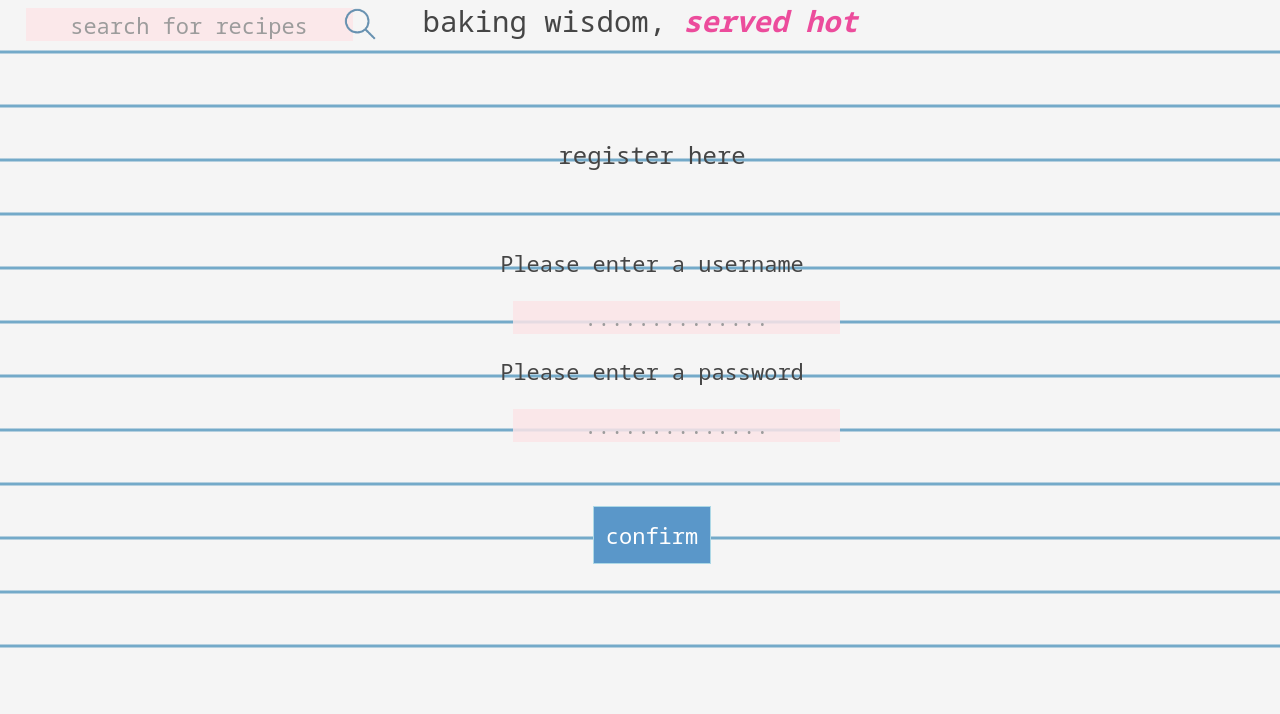
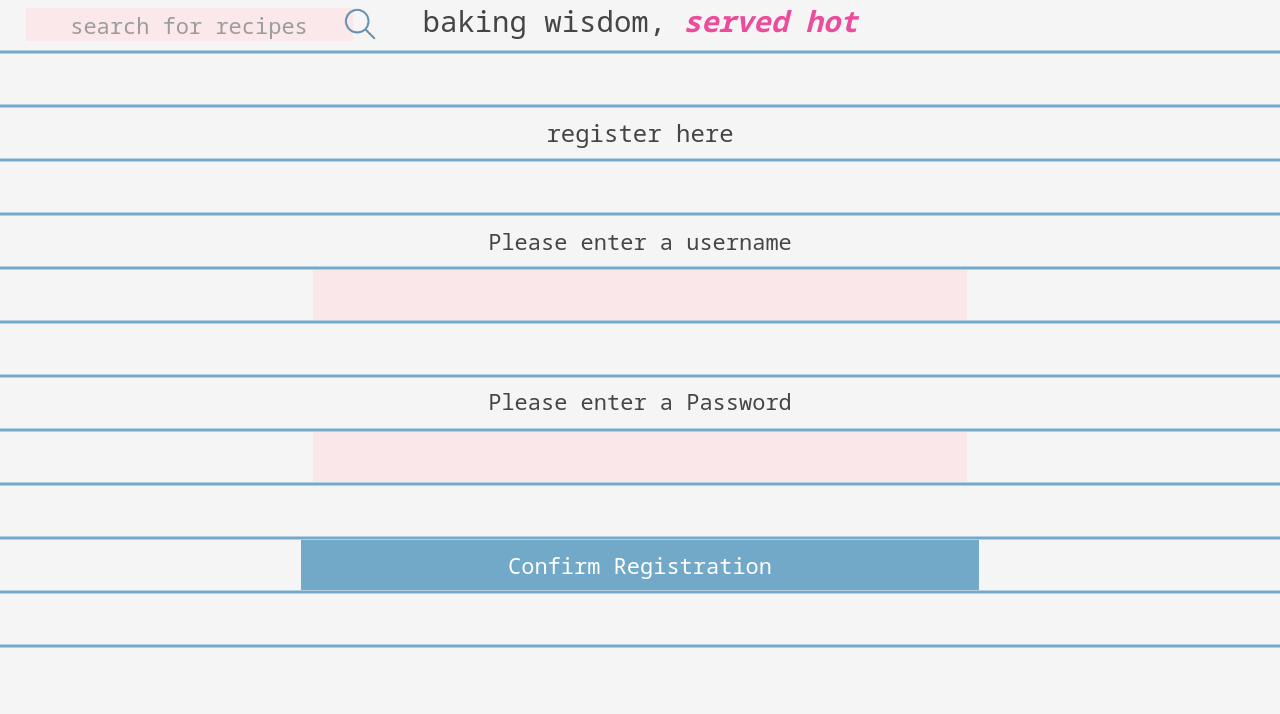
Before and after one commit to thomasmcquillan/the-bakers-crumbs, a Flask app: page /register in a window 1280 px wide. Shown: the part 108-822 px from the top of the page. Run offline with Flask 2, Linux system fonts and the light colour scheme; some libraries are stand-ins or nearby versions.

Commit message:
Edit layout and styling of register and login pages

```diff
--- a/static/css/style.css
+++ b/static/css/style.css
@@ -214,8 +214,9 @@ label {
 }
 
 .blue-button {
-    background-color: #5a97c9;
+    background-color: #72a9c9;
     color: white;
+    font-weight: 500;
     width: fit-content;
 }
 
@@ -236,6 +237,10 @@ input::placeholder {
     align-content: center;
 }
 
+input {
+    border: none;
+}
+
 .username-input input {
     display: flex;
     width: 100%;
@@ -253,6 +258,7 @@ input::placeholder {
     line-height: 54px;
     margin-bottom: 54px;
     margin-top: 4px;
+    align-items: center;
 }
 
 .form-row {
@@ -273,7 +279,17 @@ a {
 }
 
 button {
-    border: 1px solid lightblue;
+    border: none;
+}
+
+button:hover {
+    border: none;
+    /* border: 1px solid rgb(195, 215, 221); */
+    box-shadow: 0 2px 1px rgba(0,0,0,0.04),
+                0 4px 2px rgba(0,0,0,0.04),
+                0 8px 4px rgba(0,0,0,0.04),
+                0 16px 8px rgba(0,0,0,0.04),
+                0 32px 16px rgba(0,0,0,0.04);
 }
 
 .card-image img {
--- a/templates/login.html
+++ b/templates/login.html
@@ -22,8 +22,8 @@
             </div>
             <!-- Confirm Login Button -->
             <div class="row">
-                <button type="submit" class="tbc-button justify-content-center">
-                    submit
+                <button type="submit" class="tbc-button blue-button justify-content-center">
+                    confirm
                 </button>
             </div>
             <div class="row justify-content-center">
@@ -42,5 +42,4 @@
     </form>
 </div>
 
-
 {% endblock %}
--- a/templates/register.html
+++ b/templates/register.html
@@ -1,48 +1,39 @@
 {% extends "base.html" %}
 {% block content %}
 
-<div class="row">
-    <h4>Register below</h4>
-    <form class="card-register col-12" method="POST" action="{{ url_for('register') }}">
+<div class="row page-content justify-content-center">
+    <form class="col-12" method="POST" action="{{ url_for('register') }}">
         <div class="container-fluid justify-content-center">
-            <div class="row justify-content-center">
-                <h4 class="col" style="text-align:center">register here</h4>
+            <div class="row justify-items-center">
+                <h4 style="text-align:center" class="mx-auto col">register here</h4>
             </div>
-            <div class="row justify-content-center">
+            <!-- Username Input -->
+            <div class="row">
                 <div class="col">
                     <br>
                     <p style="text-align:center">Please enter a username</p>
                 </div>
-            </div>
-            <!-- Username Input -->
-            <div class="row justify-content-center">
-                <div class="input-field col-3">
-                    <input id="username" name="username" type="text" class="validate" placeholder="..............">
-                </div>
-            </div>
-            <div class="row justify-content-center">
-                <div class="col">
-                    <p style="text-align:center">Please enter a password</p>
+                <div class="username-input">
+                    <input id="username" name="username" type="text" minlength="6" maxlength="15" class="validate" autocomplete="on" title="Please enter a username of at least 6 characters" required>
                 </div>
             </div>
             <!-- Password Input -->
-            <div class="row justify-content-center">
-                <div class="input-field col-3">
-                    <input id="password" name="password" type="password" class="validate" placeholder="..............">
+            <div class="row">
+                <div class="col">
+                    <p style="text-align:center">Please enter a Password</p>
+                </div>
+                <div class="password-input">
+                    <input id="password" name="password" type="password" minlength="6" maxlength="15" class="validate" autocomplete="on" title="Password must have at least 6 characters" required>
                 </div>
             </div>
+            <!-- Confirm Registration Button -->
             <div class="row">
-                <p><br></p>
-            </div>
-            <!-- Submit Registration Button -->
-            <div class="row justify-content-center">
-                <button type="submit" class="blue-button col-4">
-                    confirm
+                <button type="submit" class="tbc-button blue-button justify-content-center">
+                    Confirm Registration
                 </button>
             </div>
         </div>
     </form>
 </div>
 
-
 {% endblock %}
```
